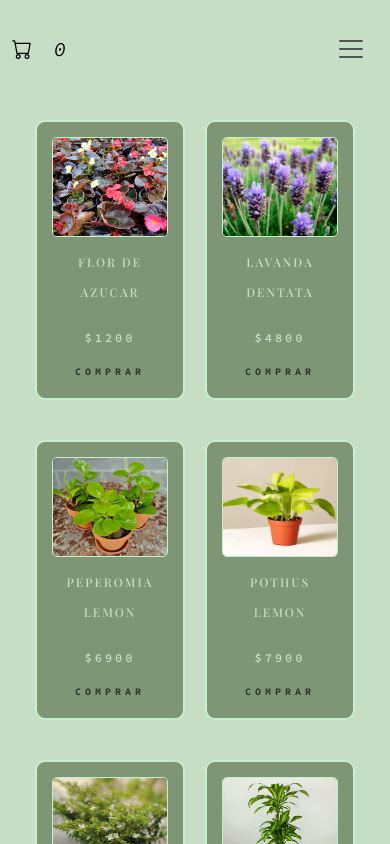
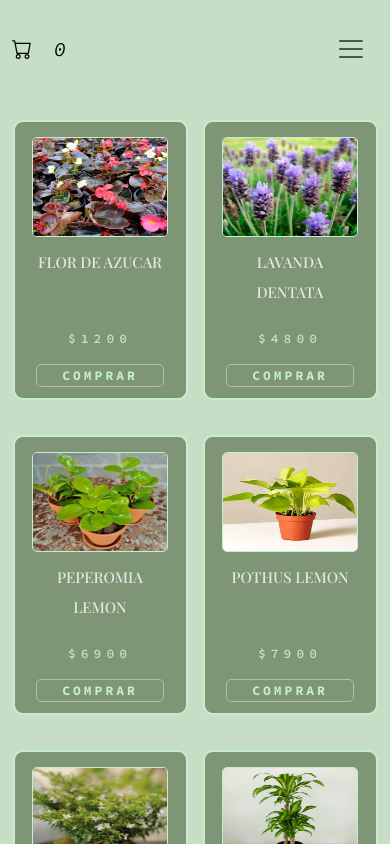
Before and after one commit to FAC000/OasisVerde---ViveroOnLine, a React (Vite) app in the folder Pagina-Practica-Uno/: page /Productos in a window 390 px wide. Shown: the top 844 px of the page. Built offline with nearby package versions, Linux system fonts and the light colour scheme; a web font is replaced by a local one.

Commit message:
new commit 13

```diff
--- a/Pagina-Practica-Uno/src/components/Item.jsx
+++ b/Pagina-Practica-Uno/src/components/Item.jsx
@@ -14,9 +14,12 @@ export function Item({ productos }) {
         <h2 className="tituloCard">{productos.nombre}</h2>
         <hr className="card" />
         <p className="cardPrecio">${productos.precio}</p>
+
         <Link to={`/productos/${productos.id}`}>
         <button className="cardComprar">COMPRAR</button>
+
         </Link>
+
         </div>
       </div>
 
--- a/Pagina-Practica-Uno/src/style/App.css
+++ b/Pagina-Practica-Uno/src/style/App.css
@@ -39,9 +39,6 @@ a {
     margin: auto;
 }
 
-.red {
-    color: red;
-}
 
 
 .nav-link {
--- a/Pagina-Practica-Uno/src/style/index.css
+++ b/Pagina-Practica-Uno/src/style/index.css
@@ -33,7 +33,7 @@
 /* ITEM LIST CONTAINER  */
 
 .containerItemList {
-    width: 77%;
+    width: 70%;
     margin: auto;
     padding-bottom: 50px;
     padding-top: 100px;
@@ -45,6 +45,7 @@
 .contenedor {
     display: inline-block;
     margin-top: 100px;
+
 }
 
 .contenedorCard {
@@ -52,15 +53,15 @@
     border: 2px solid #C5EFCB;
     border-radius: 10px;
     background-color: #7e9676;
-    width: 300px;
-    height: 400px;
+    width: 250px;
+    height: 380px;
     margin: 20px 30px;
 
 }
 
 .cardImg {
-    width: 250px;
-    height: 200px;
+    width: 200px;
+    height: 150px;
     margin-top: 20px;
     border-radius: 5px;
     border: 1px solid #C5EFCB;
@@ -70,24 +71,26 @@
 
 .tituloCard {
     font-family: "Playfair Display", serif;
-    letter-spacing: 5px;
+    letter-spacing: 4px;
     text-transform: uppercase;
-    color: #C6DEC6;
+    color: #e0eae0;
     margin: auto;
-    padding: 20px;
+    margin-top: 20px;
     line-height: 35px;
-    font-size: 20px;
+    font-size: 18px;
+    height: 60px;
 
-    height: 100px;
 }
 
 .card {
     width: 80%;
 
+   margin-top: 10px;
 }
 
 .cardPrecio {
-    display: inline-block;
+    display: flex;
+    justify-content: center;
     margin: 10px;
     padding-top: 10px;
     font-weight: 600;
@@ -100,17 +103,18 @@
 .cardComprar {
     font-size: 15px;
     cursor: pointer;
-    padding: 4px 8px;
-    letter-spacing: 4px;
+    padding: 1px 50px;
+    letter-spacing: 3px;
+    color: #C5EFCB;
+    font-weight: 500;
+    border-radius: 5px;
+    font-family: "Source Code Pro", monospace;
     background-color: #7e9676;
-    ;
-    color: #31372f;
+    border: 1px solid #A9C5A0;
+    margin-top: 5px;
+}
 
-    border: 1px;
-    border-radius: 7px;
-    font-family: "Source Code Pro", monospace;
 
-}
 
 /* ITEM DETAILS */
 
@@ -821,12 +825,12 @@ hr {
     .containerItemList {
         display: flex;
         flex-wrap: wrap;
-        gap: 20px;
+        gap: 15px;
         justify-content: center;
     }
 
     .contenedorCard {
-        max-width: 150px;
+        max-width: 175px;
         height: 280px;
         margin: 0;
     }
@@ -838,13 +842,13 @@ hr {
     }
 
     .tituloCard {
-        font-size: 12px;
+        font-size: 15px;
         padding: 0px;
-        letter-spacing: 2px;
+        letter-spacing: 0px;
         width: 80%;
         margin-top: 10px;
         height: 0px;
-        padding-bottom: 60px;
+        padding-bottom: 50px;
         line-height: 30px;
 
     }
@@ -854,12 +858,14 @@ hr {
     }
 
     .cardPrecio {
-        font-size: 12px;
+        font-size: 13px;
+        letter-spacing: 5px;
     }
 
     .cardComprar {
-        font-size: 10px;
+        font-size: 13px;
         font-weight: 700;
+        padding: 1px 25px;
     }
 }
 
```
